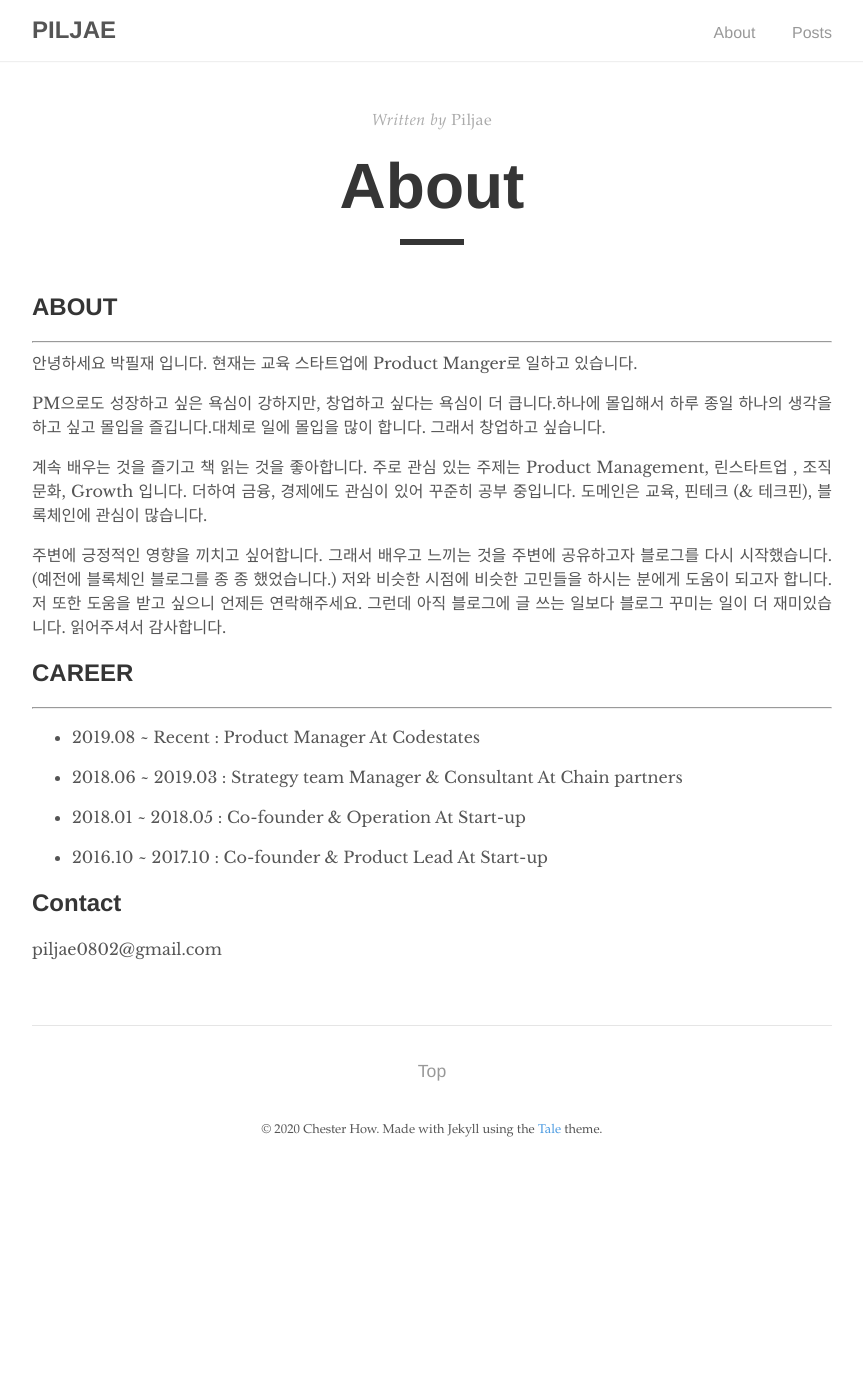
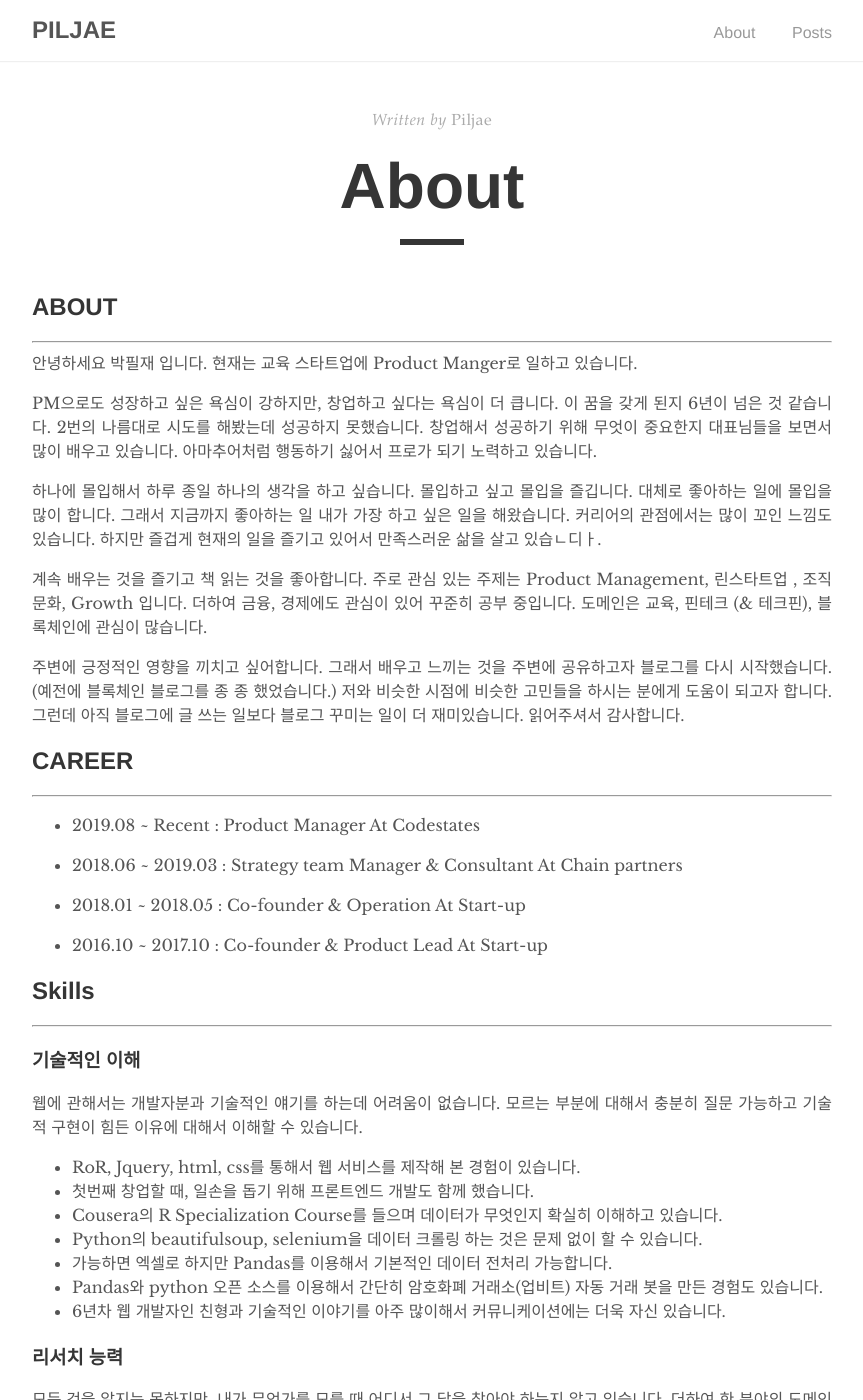
Before and after one commit to piljae0802/piljae0802.github.io, a Jekyll site: the page built from _pages/about.md, in a window 1280 px wide and 1400 px high. Shown: the whole window, without its empty margins (208-1071 px from the left). Built offline with Jekyll 4.4.1, drawn with Linux system fonts in a browser that asks for light colours; some of the changed text lies outside the part shown.

Commit message:
Update about.md

```diff
--- a/_pages/about.md
+++ b/_pages/about.md
@@ -11,11 +11,13 @@ published: true
 -------------
  안녕하세요 박필재 입니다. 현재는 교육 스타트업에 Product Manger로 일하고 있습니다.
 
- PM으로도 성장하고 싶은 욕심이 강하지만, 창업하고 싶다는 욕심이 더 큽니다.하나에 몰입해서 하루 종일 하나의 생각을 하고 싶고 몰입을 즐깁니다.대체로 일에 몰입을 많이 합니다. 그래서 창업하고 싶습니다.
+ PM으로도 성장하고 싶은 욕심이 강하지만, 창업하고 싶다는 욕심이 더 큽니다. 이 꿈을 갖게 된지 6년이 넘은 것 같습니다. 2번의 나름대로 시도를 해봤는데 성공하지 못했습니다. 창업해서 성공하기 위해 무엇이 중요한지 대표님들을 보면서 많이 배우고 있습니다. 아마추어처럼 행동하기 싫어서 프로가 되기 노력하고 있습니다.
+
+ 하나에 몰입해서 하루 종일 하나의 생각을 하고 싶습니다. 몰입하고 싶고 몰입을 즐깁니다. 대체로 좋아하는 일에 몰입을 많이 합니다. 그래서 지금까지 좋아하는 일 내가 가장 하고 싶은 일을 해왔습니다. 커리어의 관점에서는 많이 꼬인 느낌도 있습니다. 하지만 즐겁게 현재의 일을 즐기고 있어서 만족스러운 삶을 살고 있습ㄴ디ㅏ.
 
  계속 배우는 것을 즐기고 책 읽는 것을 좋아합니다. 주로 관심 있는 주제는 Product Management, 린스타트업 , 조직 문화, Growth 입니다. 더하여 금융, 경제에도 관심이 있어 꾸준히 공부 중입니다. 도메인은 교육, 핀테크 (& 테크핀), 블록체인에 관심이 많습니다.
 
- 주변에 긍정적인 영향을 끼치고 싶어합니다. 그래서 배우고 느끼는 것을 주변에 공유하고자 블로그를 다시 시작했습니다. (예전에 블록체인 블로그를 종 종 했었습니다.) 저와 비슷한 시점에 비슷한 고민들을 하시는 분에게 도움이 되고자 합니다. 저 또한 도움을 받고 싶으니 언제든 연락해주세요. 그런데 아직 블로그에 글 쓰는 일보다 블로그 꾸미는 일이 더 재미있습니다. 읽어주셔서 감사합니다.
+ 주변에 긍정적인 영향을 끼치고 싶어합니다. 그래서 배우고 느끼는 것을 주변에 공유하고자 블로그를 다시 시작했습니다. (예전에 블록체인 블로그를 종 종 했었습니다.) 저와 비슷한 시점에 비슷한 고민들을 하시는 분에게 도움이 되고자 합니다.그런데 아직 블로그에 글 쓰는 일보다 블로그 꾸미는 일이 더 재미있습니다. 읽어주셔서 감사합니다.
 
 
 ## CAREER
@@ -30,6 +32,38 @@ published: true
 - 2016.10 ~ 2017.10  : Co-founder & Product Lead At Start-up
 
 
+
+## Skills
+-------
+### 기술적인 이해
+웹에 관해서는 개발자분과 기술적인 얘기를 하는데 어려움이 없습니다. 모르는 부분에 대해서 충분히 질문 가능하고 기술적 구현이 힘든 이유에 대해서 이해할 수 있습니다.
+
+- RoR, Jquery, html, css를 통해서 웹 서비스를 제작해 본 경험이 있습니다.
+- 첫번째 창업할 때, 일손을 돕기 위해 프론트엔드 개발도 함께 했습니다.
+- Cousera의 R Specialization Course를 들으며 데이터가 무엇인지 확실히 이해하고 있습니다.
+- Python의 beautifulsoup, selenium을 데이터 크롤링 하는 것은 문제 없이 할 수 있습니다.
+- 가능하면 엑셀로 하지만 Pandas를 이용해서 기본적인 데이터 전처리 가능합니다.
+- Pandas와 python 오픈 소스를 이용해서 간단히 암호화폐 거래소(업비트) 자동 거래 봇을 만든 경험도 있습니다.
+- 6년차 웹 개발자인 친형과 기술적인 이야기를 아주 많이해서 커뮤니케이션에는 더욱 자신 있습니다.
+
+
+### 리서치 능력
+ 모든 것을 알지는 못하지만, 내가 무언가를 모를 때 어디서 그 답을 찾아야 하는지 알고 있습니다. 더하여 한 분야의 도메인 지식을 늘리기 위해서는 어디서 어떻게 검색하고 알아야하는지 이해하고 있습니다. 다만 아직 유저의 이야기를 듣고 유저의 어려움을 발굴하는 부분은 부족하고 성장하고 있습니다.
+
+- [블록체인 관련 리서치 팀](https://steemit.com/@kblock)을 구성해서 운영한 경험이 있습니다.
+- 사내, 팀 내에서 도메인 지식(블록체인)에 대한 높은 이해도를 갖었습니다.
+- 유저 리서치에 대해서 익숙해지고 있고 배우는 과정에 있습니다. 자주 시도해보고 있지만 아직 잘하지는 못합니다.
+- 내가 필요한 능력에 대해서 찾고 배우고 있습니다,
+
+### 비즈니스 능력
+ 어떻게 돈 벌어야하는지 관심이 많습니다. 스터디 & 리서치를 통해서 초기에 BM을 어떻게 만들어야하고 어떻게 돈벌어야하는 지 익숙해져 있는 상태입니다. 하지만 2번의 스타트업을 망한 것 역시 돈을 제대로 벌지 못해서 입니다. 그래서 부족한 능력이라고 생각해서 닥치는 대로 익히고 있습니다. 고객을 만족시키고 돈을 크게 벌어보고 싶습니다.
+
+### 소프트 스킬
+ 각 분야에서 최고 점을 찍었 던 분들을 너무 많이 봐서 한 없이 부족하게 느끼고 있습니다. 은행 지주사 전략실 출신 팀장의 논리적인 말하기 스킬, 10년 이상 전략 컨설팅 출신 팀장의 문제를 해결하기 위한 체계적인 어프로치 방법, 글로벌 기업 출신 팀장의 긍정적으로 동기부여하는 기술, 작가 출신 동료의 문서 정리 능력 등 주변의 능력을 흡수하는 중입니다.
+  요즘 가장 관심 있는 스킬은 **설득력 있는 글 쓰기** 입니다.
+
+
 ## Contact
-
+-------------
 piljae0802@gmail.com
+언제든 연락주세요. 성장할 수 있게 도와주세요.
```
